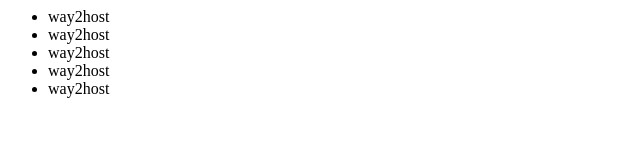
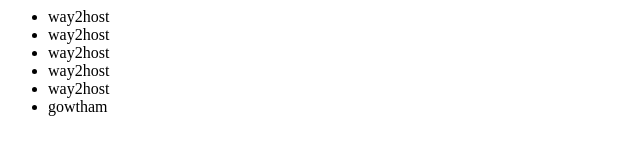
Before and after one commit to dsvvijay/demo, a plain HTML site: page index.html in a window 1280 px wide. Shown: the full height of the page, 0-640 px from the left. Drawn offline with Linux system fonts and the light colour scheme.

Commit message:
now im added the another list name

```diff
--- a/index.html
+++ b/index.html
@@ -4,4 +4,5 @@
 <li>way2host</li>
 <li>way2host</li>
 <li>way2host</li>
+<li>gowtham</li>
 </ul>
```
